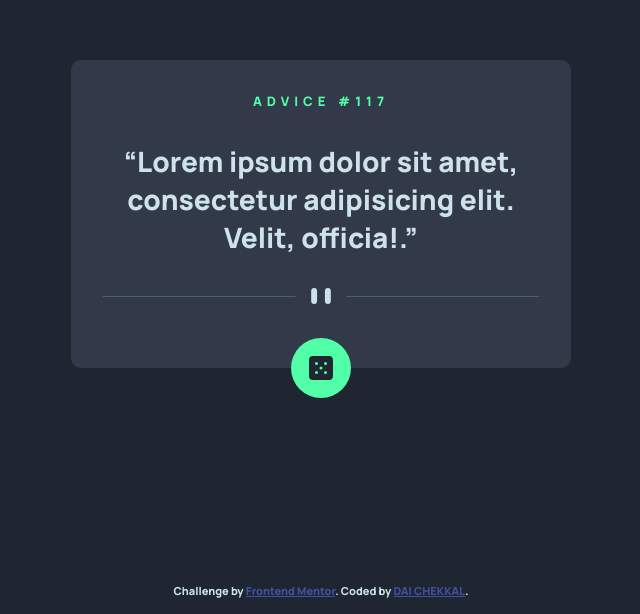
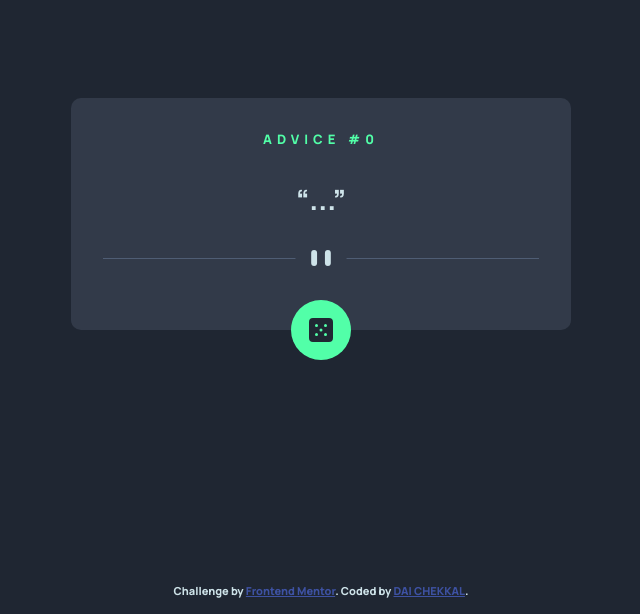
Before and after one commit to idaix/FrontendMentor, a plain HTML site: page advice-generator-app-main/index.html in a window 1280 px wide. Shown: the part 186-800 px from the top of the page, without its empty margins (319-959 px from the left). Drawn offline with Linux system fonts and the light colour scheme; no server answers.

Commit message:
Fix heading issue

```diff
--- a/advice-generator-app-main/index.html
+++ b/advice-generator-app-main/index.html
@@ -18,8 +18,8 @@
 <body>
   <main class="container">
     <div class="card">
-      <div class="card__title">Advice #<span id="adviceId">117</span></div>
-      <div class="card__quote" id="quote">Lorem ipsum dolor sit amet, consectetur adipisicing elit. Velit, officia!.</div>
+      <h1 class="card__title">Advice #<span id="adviceId">0</span></h1>
+      <p class="card__quote" id="quote">...</p>
       <div class="card__space">
         <img src="./assets/images/pattern-divider-desktop.svg" alt="desktop" class="desktop">
         <img src="./assets/images/pattern-divider-mobile.svg" alt="mobile" class="mobile">
```
